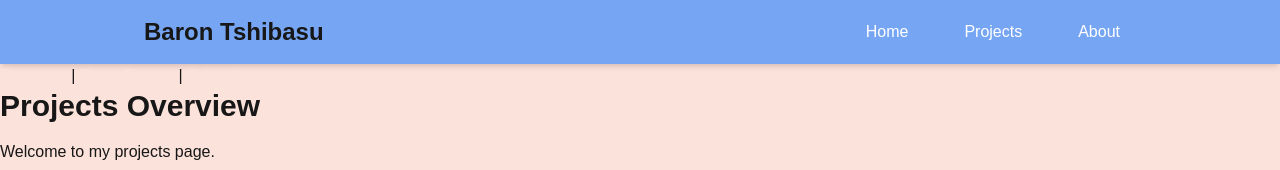
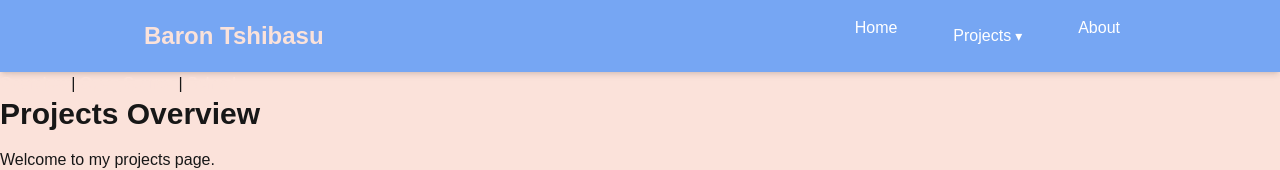
Before and after one commit to nrb2002/wdd430-portfolio, a Next.js app: page / in a window 1280 px wide. Shown: the top 170 px of the page. Built offline with nearby package versions, Linux system fonts and the light colour scheme; no server answers; the database is empty.

Commit message:
Update Header.tsx
Added accordion menu for porjects

```diff
--- a/components/Header.tsx
+++ b/components/Header.tsx
@@ -1,49 +1,72 @@
+// Header.tsx
+
 import Link from "next/link";
 
 export default function Header() {
   return (
     <header className="bg-primary text-dark shadow-md">
-      <div className="max-w-5xl mx-auto px-4 py-4">
-
+      <div className="mx-auto max-w-5xl px-4 py-4">
         <div className="flex items-center justify-between">
 
           {/* Logo / Name */}
           <h1 className="text-2xl font-bold">
-            Baron Tshibasu
+            <Link href="/" className="text-dark">Baron Tshibasu</Link>
           </h1>
 
           {/* Desktop Navigation */}
           <nav className="hidden md:block">
             <ul className="flex gap-6">
+
+              {/* Home */}
               <li>
                 <Link
                   href="/"
-                  className="rounded-lg px-4 py-2 hover:bg-[#081C33] text-white"
+                  className="rounded-lg px-4 py-2 text-white hover:bg-[#081C33]"
                 >
                   Home
                 </Link>
               </li>
 
-              <li>
+              {/* Projects Dropdown */}
+              <li className="group relative">
+                <button
+                  type="button"
+                  className="flex items-center gap-1 rounded-lg px-4 py-2 text-white hover:bg-[#081C33]"
+                >
+                  Projects
+                  <span className="text-sm">▾</span>
+                </button>
+
+                {/* Dropdown Menu */}
+                <div className="invisible absolute left-0 top-full z-50 mt-2 w-48 rounded-xl border border-white/20 bg-[#0B2545]/95 p-2 text-white opacity-0 shadow-xl backdrop-blur-md transition-all duration-200 group-hover:visible group-hover:opacity-100">
                   <Link
-                    href="/projects"
-                    className="rounded-lg px-4 py-2 hover:bg-[#081C33] text-white"
+                    href="/opensource"
+                    className="block rounded-lg px-4 py-2 hover:bg-[#081C33]"
                   >
-                    Projects
+                    Open Source
                   </Link>
-                </li>
 
+                  <Link
+                    href="/school"
+                    className="block rounded-lg px-4 py-2 hover:bg-[#081C33]"
+                  >
+                    School Projects
+                  </Link>
+                </div>
+              </li>
+
+              {/* About */}
               <li>
                 <Link
                   href="/about"
-                  className="rounded-lg px-4 py-2 hover:bg-[#081C33] text-white"
+                  className="rounded-lg px-4 py-2 text-white hover:bg-[#081C33]"
                 >
                   About
                 </Link>
               </li>
+
             </ul>
           </nav>
-
 
           {/* Mobile Menu */}
           <details className="relative md:hidden">
@@ -51,40 +74,59 @@ export default function Header() {
               ☰
             </summary>
 
-            <nav className="absolute right-0 mt-3 w-48 rounded-xl bg-[#0B2545]/90 backdrop-blur-md text-white shadow-xl border border-white/20">
+            <nav className="absolute right-0 mt-3 w-48 rounded-xl border border-white/20 bg-[#0B2545]/90 text-white shadow-xl backdrop-blur-md">
               <ul className="flex flex-col gap-2 p-3">
+
+                {/* Home */}
                 <li>
                   <Link
                     href="/"
-                    className="rounded-lg px-4 py-2 hover:bg-[#081C33]"
+                    className="block rounded-lg px-4 py-2 hover:bg-[#081C33]"
                   >
                     Home
                   </Link>
                 </li>
 
+                {/* Projects Mobile Dropdown */}
                 <li>
-                  <Link
-                    href="/projects"
-                    className="rounded-lg px-4 py-2 hover:bg-[#081C33]"
-                  >
-                    Projects
-                  </Link>
+                  <details>
+                    <summary className="cursor-pointer list-none rounded-lg px-4 py-2 hover:bg-[#081C33]">
+                      Projects ▾
+                    </summary>
+
+                    <div className="mt-2 ml-2 flex flex-col gap-1 border-l border-white/20 pl-2">
+                      <Link
+                        href="/opensource"
+                        className="rounded-lg px-4 py-2 hover:bg-[#081C33]"
+                      >
+                        Open Source
+                      </Link>
+
+                      <Link
+                        href="/school"
+                        className="rounded-lg px-4 py-2 hover:bg-[#081C33]"
+                      >
+                        School Projects
+                      </Link>
+                    </div>
+                  </details>
                 </li>
 
+                {/* About */}
                 <li>
                   <Link
                     href="/about"
-                    className="rounded-lg px-4 py-2 hover:bg-[#081C33]"
+                    className="block rounded-lg px-4 py-2 hover:bg-[#081C33]"
                   >
                     About
                   </Link>
                 </li>
+
               </ul>
             </nav>
           </details>
 
         </div>
-
       </div>
     </header>
   );
```
